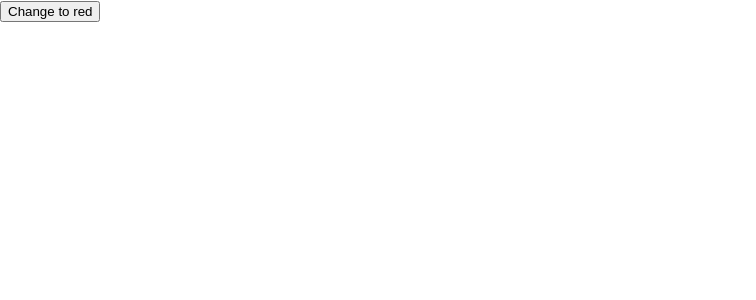
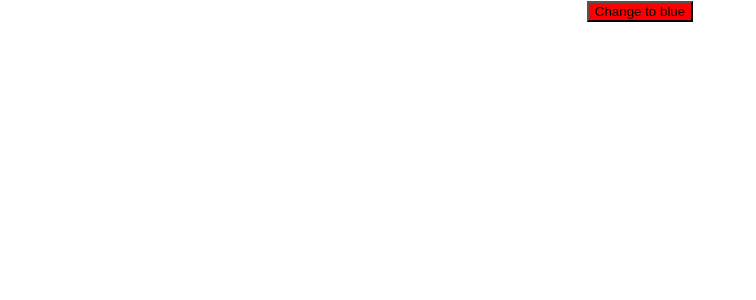
Before and after one commit to funduleadiana/testing-exercises, a React (Create React App) app: page / in a window 1280 px wide. Shown: the top 300 px of the page, without its empty margins (0-756 px from the left). Built offline with nearby package versions, Linux system fonts and the light colour scheme.

Commit message:
updated version

```diff
--- a/src/App.js
+++ b/src/App.js
@@ -1,22 +1,16 @@
 import logo from './logo.svg';
+import React  from 'react';
+import {useState} from 'react';
 import './App.css';
-import { useState } from 'react';
 
 function App() {
-  const {buttonColor, setButtonColor} = useState('red')
-  const newButtonColor = buttonColor === 'red' ? 'blue' : 'red';
-
+  const [buttonColor, setButtonColor ] = useState('red')
+  const newButtonColor = buttonColor === 'red' ? 'blue' : 'red'
   return (
-    <div>
-        <button
-        role="button"
-        style={{backgroundColor: buttonColor}}
-        onClick={() => setButtonColor(newButtonColor)}
-
-      >Change to {newButtonColor}</button>
-
-      </div>
-  )
+    <div className="App">
+      <button style={{backgroundColor: buttonColor}} onClick={()=> setButtonColor(newButtonColor)}>Change to {newButtonColor}</button>
+    </div>
+  );
 }
 
 export default App;
```
Also changed, not shown: package.json (+2 -14 lines), 2 other files (tests, documents, lock files or other folders).
